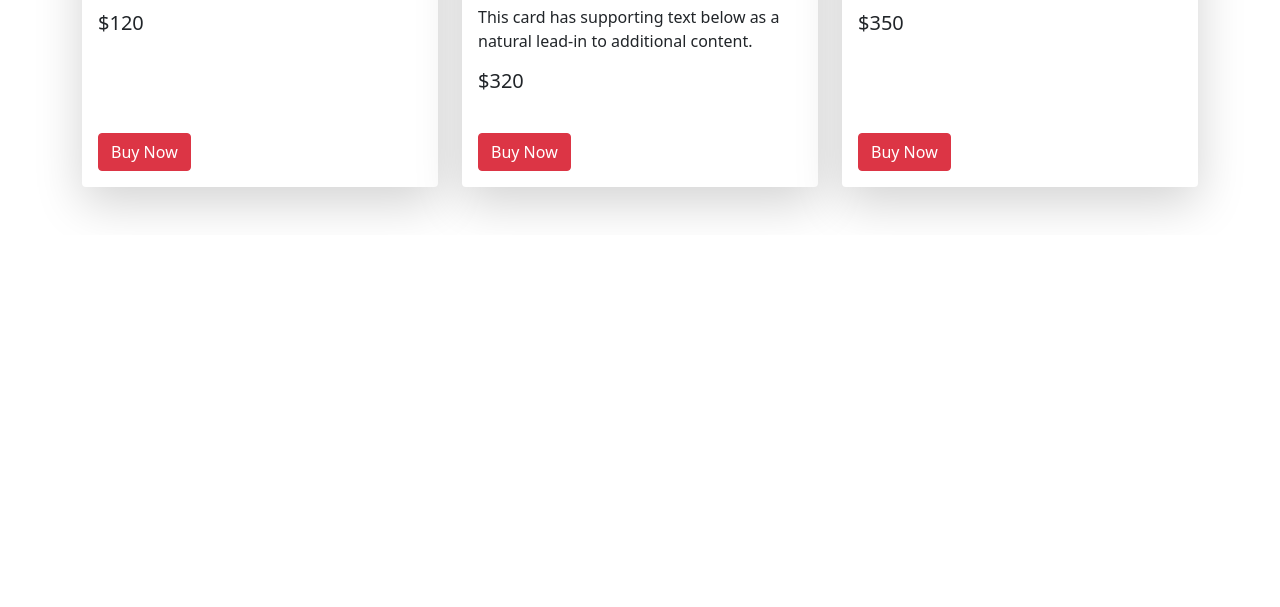
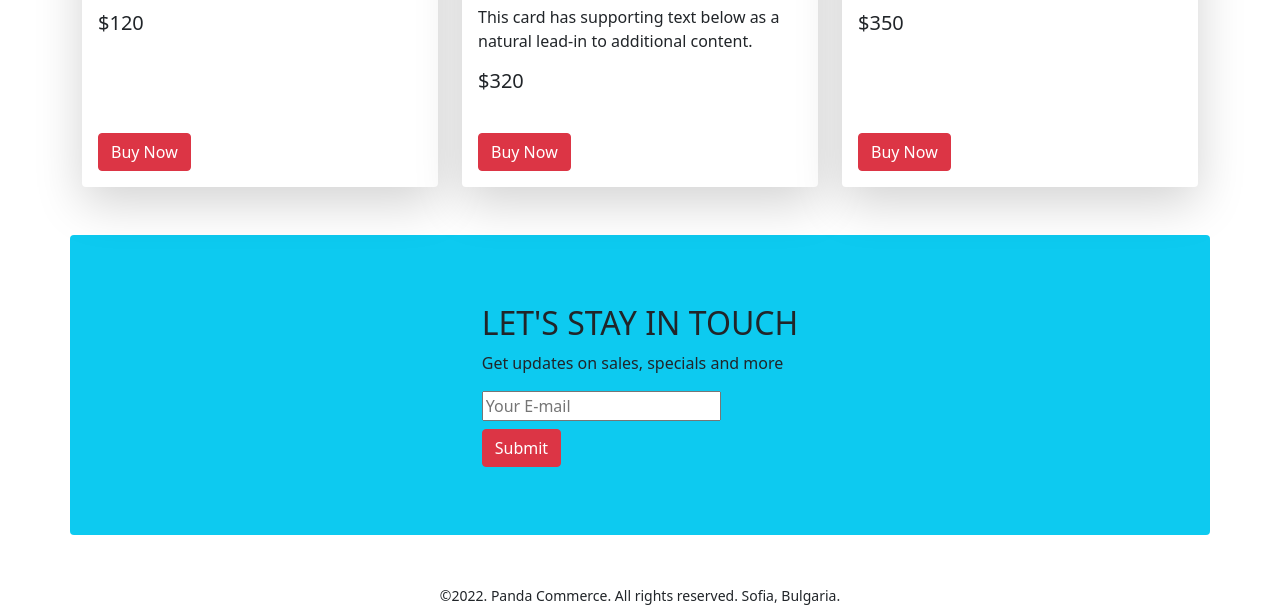
Before and after one commit to IshtiaqHasan/panda-commerce-bootstrap, a plain HTML site: page index.html in a window 1280 px wide. Shown: the part 1851-2458 px from the top of the page. Before the commit the page ends 2086 px from the top, so only its background shows below. Drawn offline with nearby package versions, Linux system fonts and the light colour scheme.

Commit message:
panda-website

```diff
--- a/index.html
+++ b/index.html
@@ -222,9 +222,20 @@
                 </div>
             </div>
         </section>
+        <!-- subscribe-section -->
+        <section style="height: 300px;"
+            class="container d-flex justify-content-center align-items-center bg-info rounded">
+            <div>
+                <h2>LET'S STAY IN TOUCH</h2>
+                <p>Get updates on sales, specials and more</p>
+                <input type="email" name="" id="" placeholder="Your E-mail">
+                <br>
+                <button type="button" class="btn btn-danger mt-2">Submit</button>
+            </div>
+        </section>
     </main>
-    <footer>
-
+    <footer class="mt-5 text-center">
+        <small>&copy;2022. Panda Commerce. All rights reserved. Sofia, Bulgaria.</small>
     </footer>
     <!-- bootstrap-js -->
     <script src="https://cdn.jsdelivr.net/npm/bootstrap@5.1.3/dist/js/bootstrap.bundle.min.js"
```
